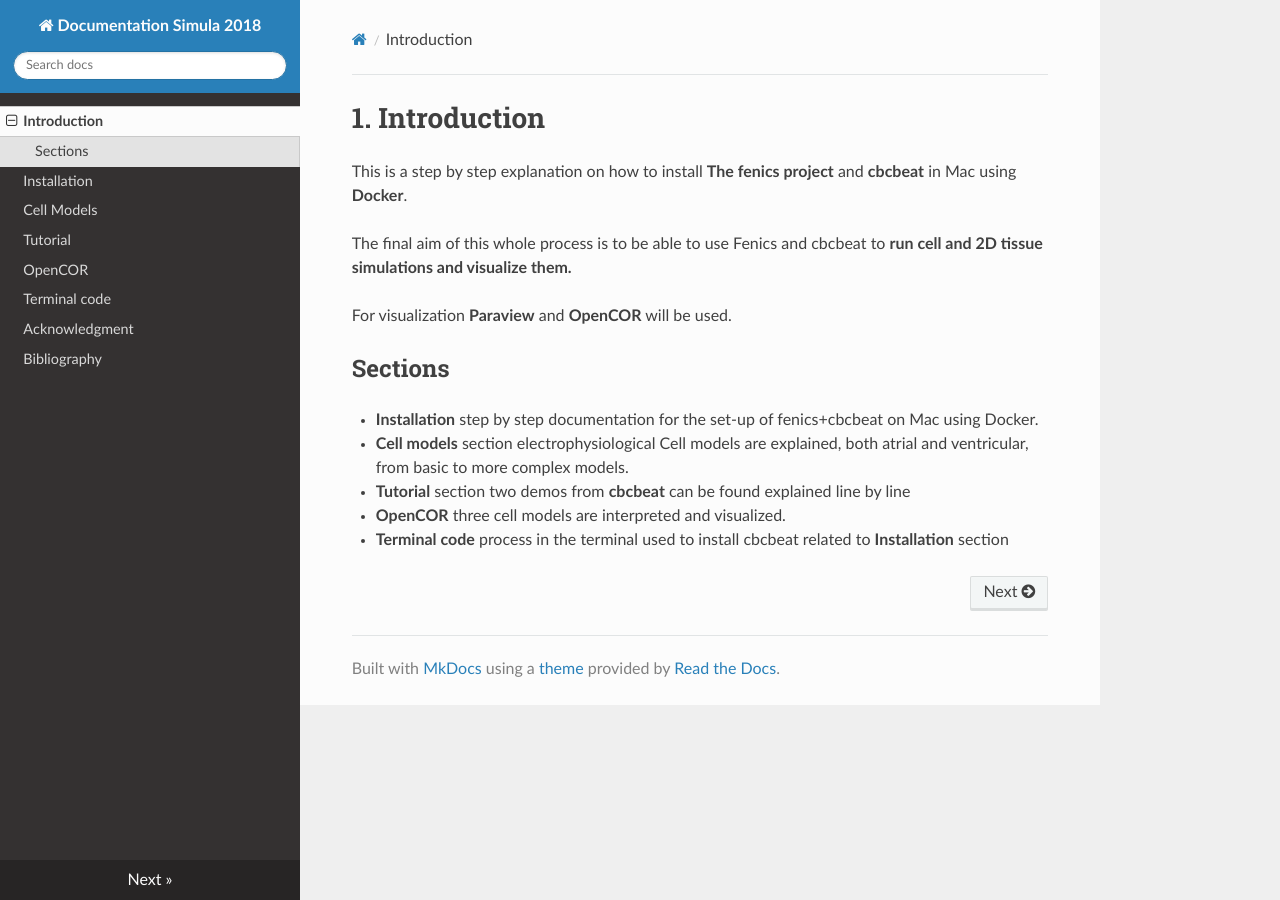
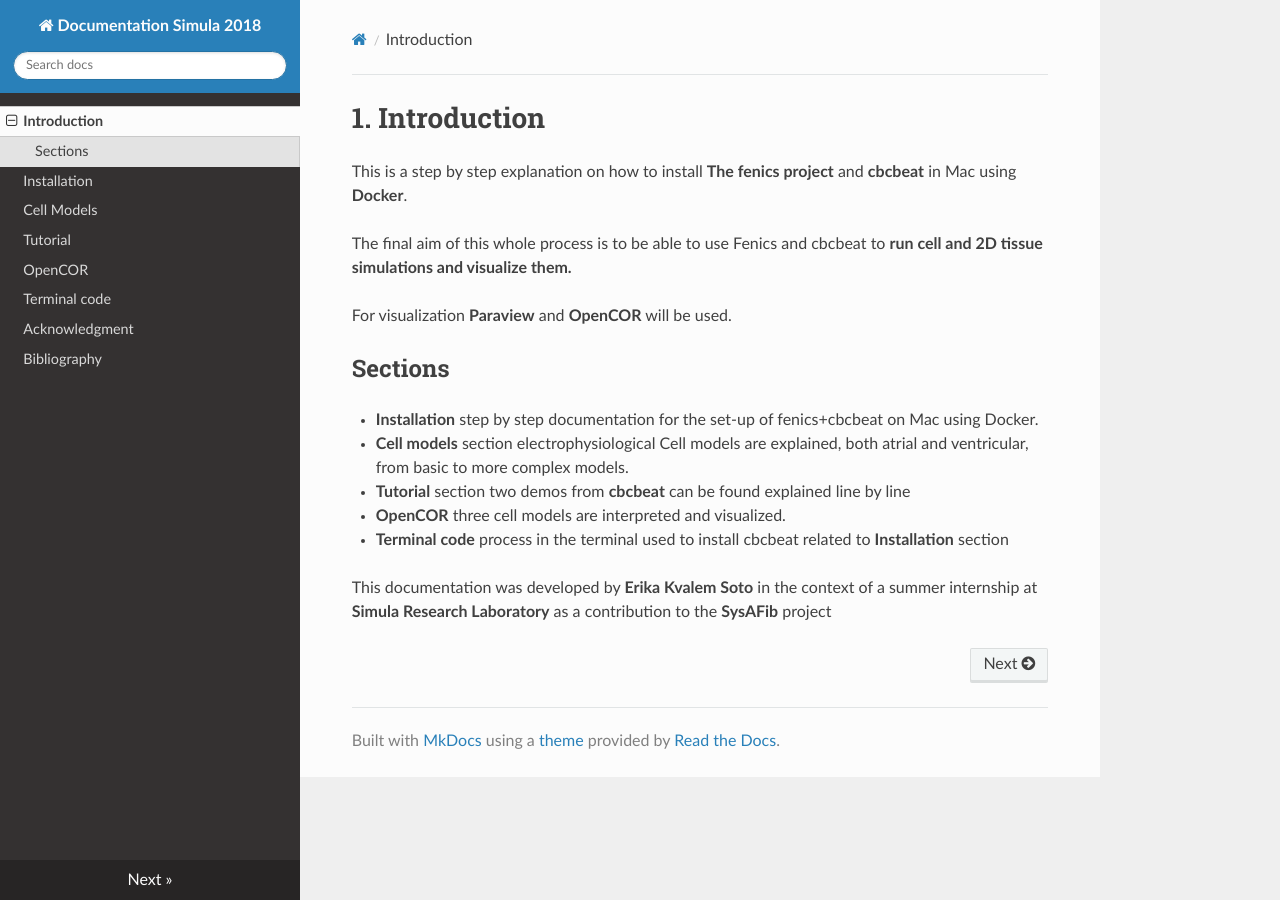
Before and after one commit to ErikaKvalem/Documentation-2018-MkDocs, an MkDocs documentation site: the page built from docs/intro.md, in a window 1280 px wide. Built offline with MkDocs 1.6.1, drawn with Linux system fonts in a browser that asks for light colours; nearby versions of some CDN libraries; old or Windows-style settings are respelled for this version of MkDocs.

Commit message:
Update intro.md

```diff
--- a/docs/intro.md
+++ b/docs/intro.md
@@ -5,6 +5,7 @@ This is a step by step explanation on how to install **The fenics project** and
 The final aim of this whole process is to be able to use Fenics and cbcbeat to **run cell and 2D tissue simulations and visualize them.**
 
 For visualization **Paraview** and **OpenCOR** will be used.
+
 
 ## Sections
 
@@ -17,3 +18,9 @@ For visualization **Paraview** and **OpenCOR** will be used.
 - **OpenCOR** three cell models are interpreted and visualized.
 
 - **Terminal code** process in the terminal used to install cbcbeat related to **Installation** section
+
+
+
+
+
+This documentation was developed by **Erika Kvalem Soto** in the context of a summer internship at **Simula Research Laboratory** as a contribution to the **SysAFib** project
```
